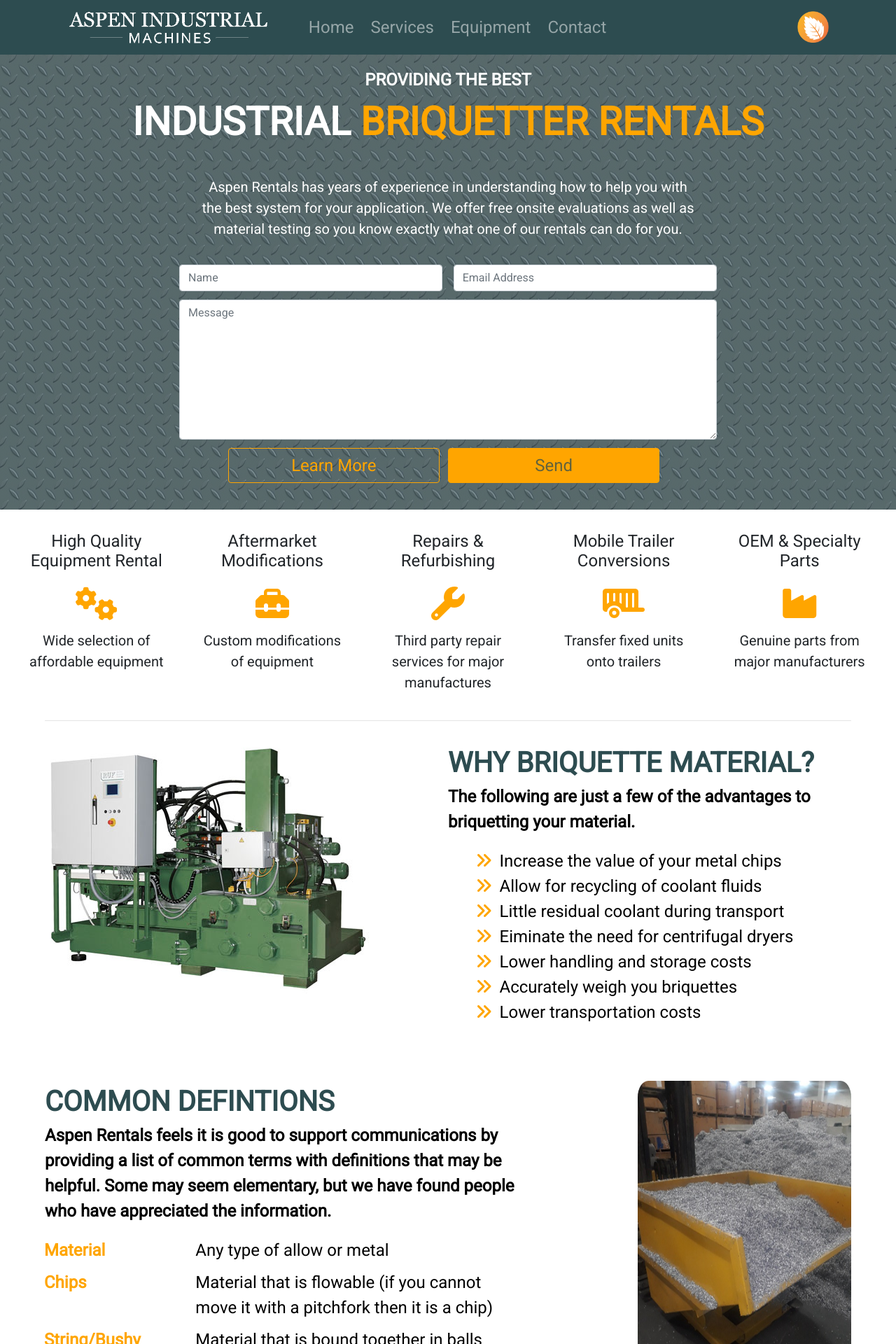
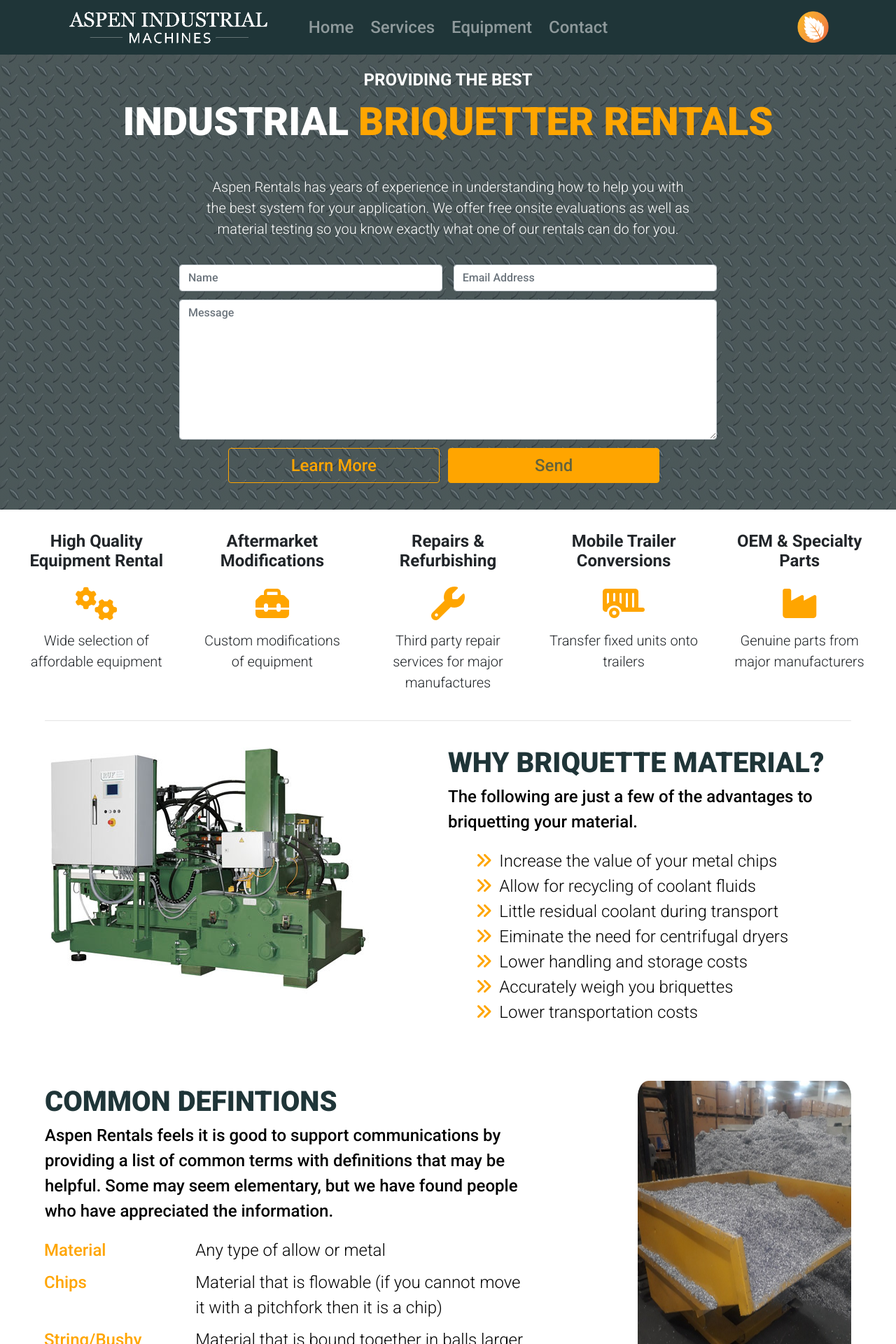
Before and after one commit to MitchellWilson01/aspen-industrial-machines, a React (Create React App) app: page / in a window 1280 px wide. Shown: the top 1920 px of the page at 70% size. Built offline with nearby package versions, Linux system fonts and the light colour scheme.

Commit message:
changed font weights on home page and made dark color darker

```diff
--- a/public/index.html
+++ b/public/index.html
@@ -21,7 +21,7 @@
     <!-- Font Awesome -->
     <script src="https://kit.fontawesome.com/e5d0e4442b.js" crossorigin="anonymous"></script>
     <!-- Roboto Font -->
-    <link href="https://fonts.googleapis.com/css2?family=Roboto&display=swap" rel="stylesheet">
+    <link href="https://fonts.googleapis.com/css2?family=Roboto:ital,wght@0,300;0,500;0,700;0,900;1,400&display=swap" rel="stylesheet">
     <!-- Animation Library -->
     <link rel="stylesheet" href="https://cdnjs.cloudflare.com/ajax/libs/animate.css/4.1.1/animate.min.css" />
     <title>Aspen Industrial Machines</title>
--- a/src/_theme.scss
+++ b/src/_theme.scss
@@ -2,7 +2,7 @@
 $primary: #FFA500;
 $secondary: #B2B68B; //B2B68B
 $tertiary: #AA5143;
-$dark: #2D4C50; // 2D4C50
+$dark: #1F3538; // 2D4C50
 $light: #EDF3EF;
 $success: #7fba3d;
 $info: #1c3034;
--- a/src/components/cards/ServiceCards/ServiceCards.scss
+++ b/src/components/cards/ServiceCards/ServiceCards.scss
@@ -22,6 +22,7 @@
 .service-card-title {
     padding-top: 1rem;
     font-size: 1.5rem !important;
+    font-weight: 700 !important;
 }
 
 .service-card-icon {
@@ -34,6 +35,7 @@
     padding-left: 5%;
     max-width: 95%;
     font-size: 1.25rem;
+    font-weight: 300;
 }
 
 @media only screen and (max-width: 875px) {
--- a/src/components/pages/Home/Home.scss
+++ b/src/components/pages/Home/Home.scss
@@ -2,11 +2,16 @@
 
 
 .home-image {
-    //background-color: $dark;
+    /*
     background-image: linear-gradient(
                         rgba(45, 76, 80, 0.625),
                         rgba(45, 76, 80, 0.625)
                     ), url("../../../images/metalBackground.png");
+    */
+    background-image: linear-gradient(
+        rgba(31, 53, 56, 0.65),
+        rgba(31, 53, 56, 0.65)
+    ), url("../../../images/metalBackground.png");
     background-size: 100% 100%;
     backdrop-filter: 75%;
     height: 650px;
@@ -27,7 +32,7 @@
 
 .home-image-title {
     font-size: 3.5rem;
-    font-weight: 700;
+    font-weight: 900;
     color: #FFFFFF;
     text-align: center;
 }
@@ -37,6 +42,7 @@
     color: #FFFFFF;
     max-width: 55%;
     text-align: center;
+    font-weight: 300;
 }
 
 .briquetter-rentals {
@@ -108,7 +114,7 @@
     max-width: 50%;
     margin-bottom: 5rem;
     font-size: 2.5rem;
-    font-weight: 700;
+    font-weight: 900;
     color: $dark;
 }
 
@@ -116,13 +122,14 @@
     max-width: 60%;
     margin-bottom: 5rem;
     font-size: 2.5rem;
-    font-weight: 700;
+    font-weight: 900;
     color: $dark;
 }
 
 .home-blog-subtitle {
     font-size: 1.5rem;
     color: #000000;
+    font-weight: 500;
 }
 
 .home-blog-spacer {
@@ -132,7 +139,7 @@
 .home-blog-list {
     list-style-type: none;
     margin: 0;
-    font-weight: 400;
+    font-weight: 300;
 }
 
 .home-blog-definitions {
@@ -146,12 +153,13 @@
     max-width: 30% !important;
     margin-left: 14px;
     color: $primary;
+    font-weight: 500;
 }
 
 .home-blog-definition {
     width: 65% !important;
     margin-bottom: 10px;
-    font-weight: 400;
+    font-weight: 300;
 }
 
 .home-blog-list-bullet {
```
Also changed, not shown: 1 other file (tests, documents, lock files or other folders).
